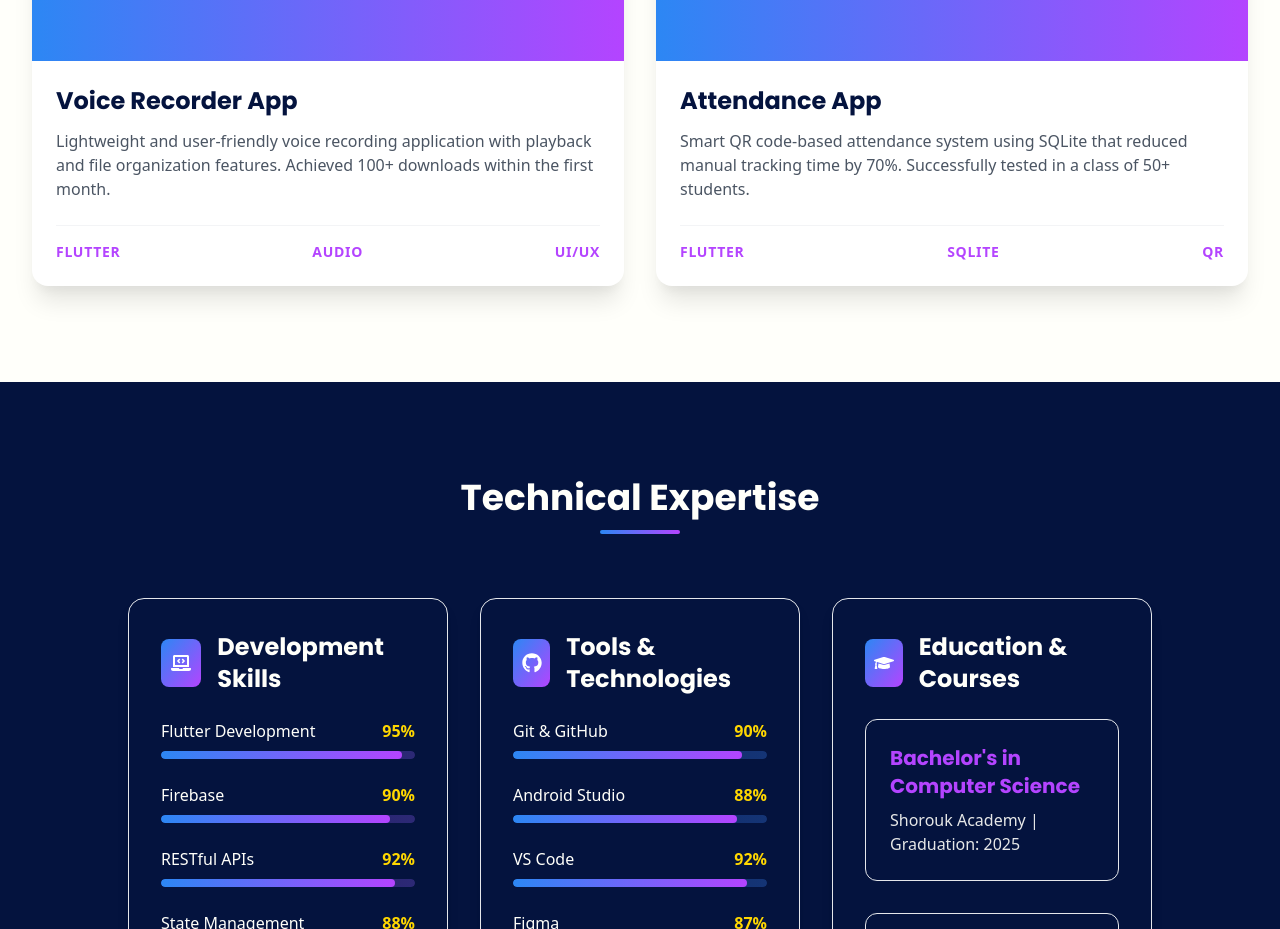
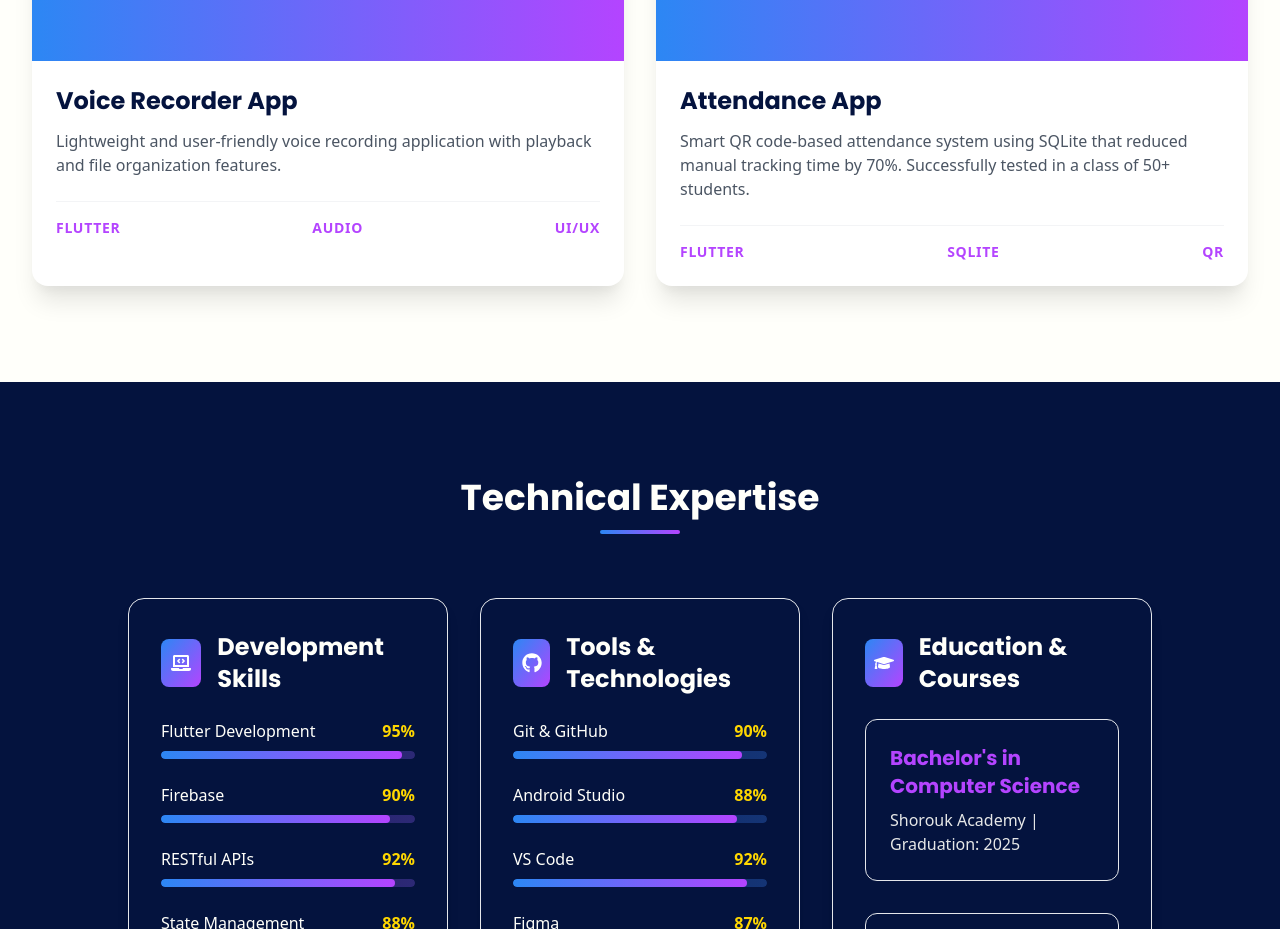
Before and after one commit to keronabil20/portfolio, a React (Create React App) app: page / in a window 1280 px wide. Shown: the part 2780-3709 px from the top of the page. Built offline with nearby package versions, Linux system fonts and the light colour scheme.

Commit message:
Update App.jsx

```diff
--- a/src/App.jsx
+++ b/src/App.jsx
@@ -226,7 +226,7 @@ const App = () => {
               {
                 title: 'Voice Recorder App',
                 icon: <FaMicrophone className="text-6xl" />,
-                description: 'Lightweight and user-friendly voice recording application with playback and file organization features. Achieved 100+ downloads within the first month.',
+                description: 'Lightweight and user-friendly voice recording application with playback and file organization features.',
                 tags: ['Flutter', 'Audio', 'UI/UX']
               },
               {
```
